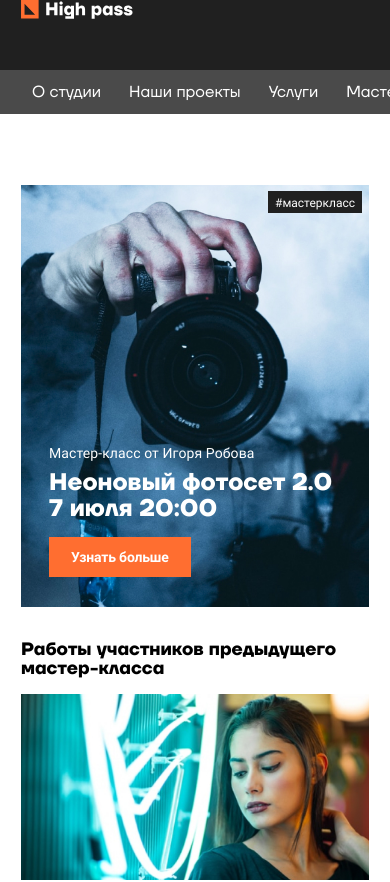
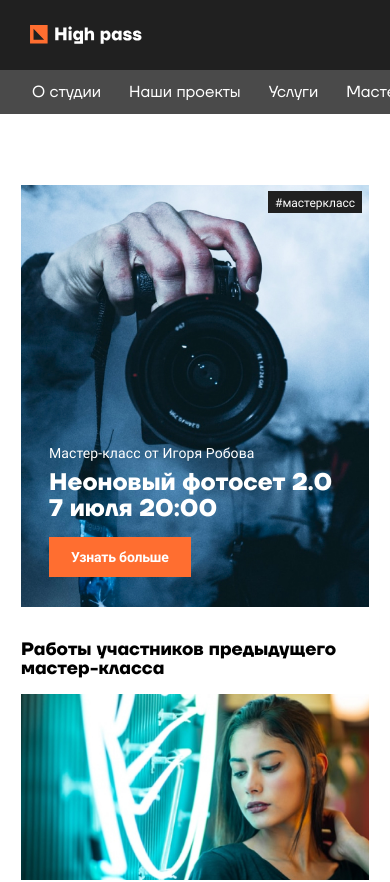
Before and after one commit to SofiaGrey/high-pass, a website: page src/index.html in a window 390 px wide. Shown: the top 882 px of the page. Drawn offline with nearby package versions, Linux system fonts and the light colour scheme; files that its build step writes are made by us from their sources.

Commit message:
Update _media.scss

```diff
--- a/src/styles/_media.scss
+++ b/src/styles/_media.scss
@@ -4,6 +4,9 @@
 	}
 	.header {
 		margin-bottom: 33px;
+		&__container {
+			padding: 10px 30px;
+		}
 		&__logo {
 			flex-shrink: 1;
 			margin-right: 81px;
@@ -187,6 +190,7 @@
 		margin-bottom: 36px;
 		height: 124px;
 		&__container {
+		padding: 20px 30px;
 			flex-wrap: wrap;
 		}
 		&__logo,
@@ -357,7 +361,7 @@
 			}
 		}
 		&__container {
-      padding: 0 21px 6px;
+			padding: 25px 30px;
 		}
 		&__search {
 			width: 20px;
```
Lines whose indentation alone changed are shown as unchanged.
